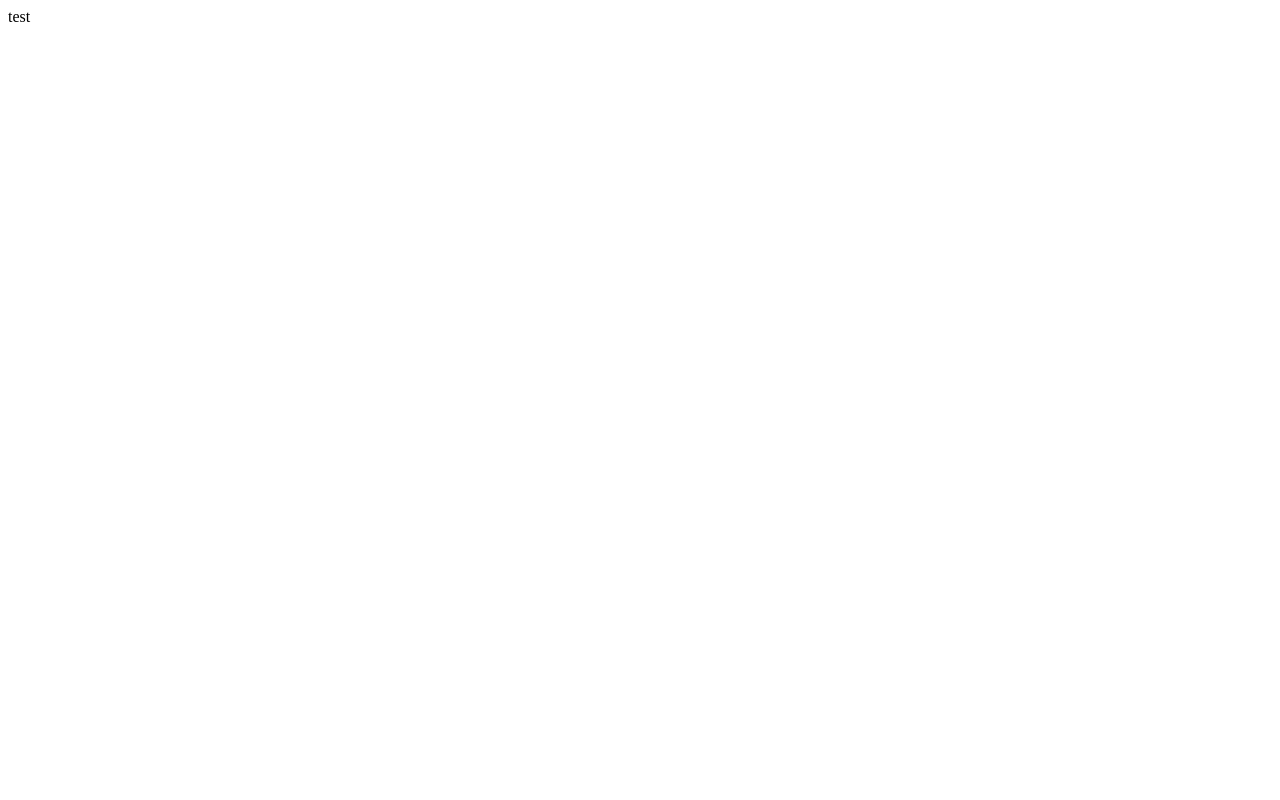
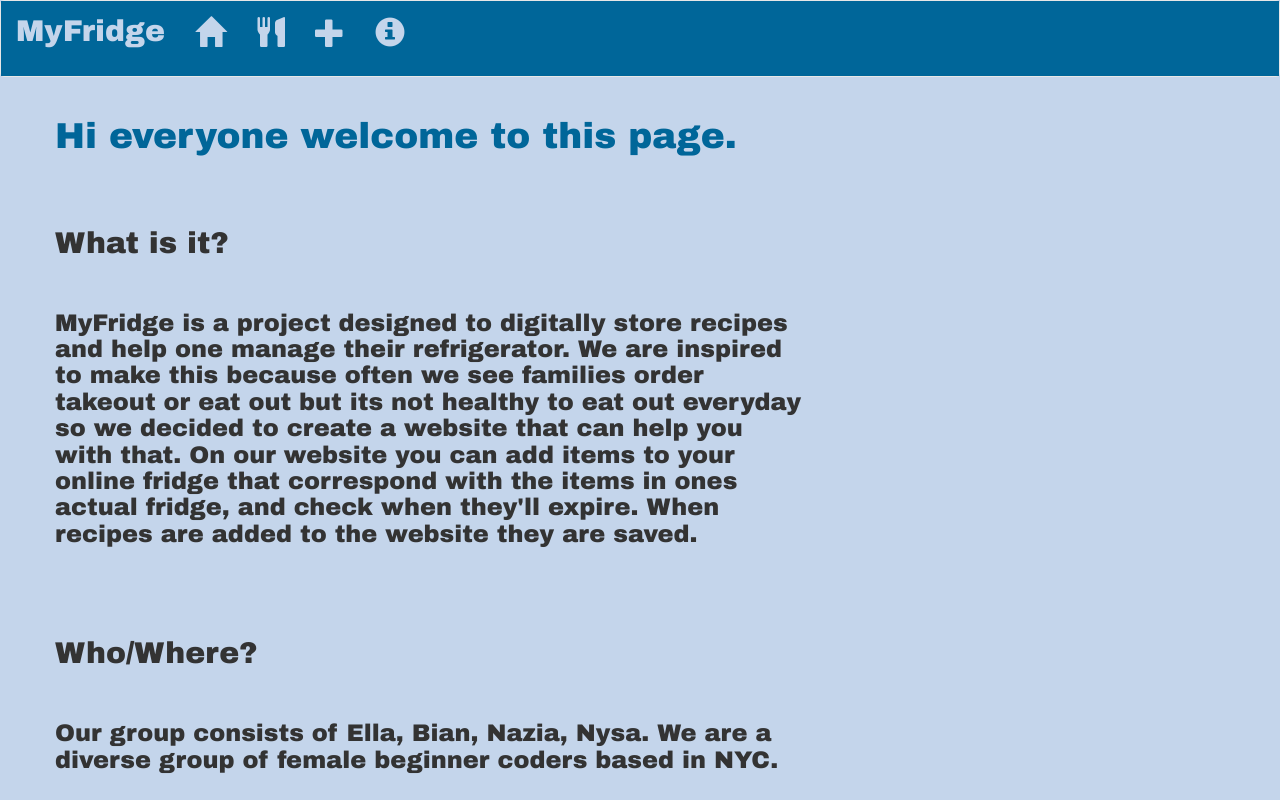
Before and after one commit to brpasiliao/GWC-My-Fridge, a Django app: page /about_us/ in a window 1280 px wide. Before the commit the page is almost empty. Run offline with Django 3.2, Linux system fonts and the light colour scheme; some libraries are stand-ins or nearby versions.

Commit message:
about page

```diff
--- a/fridge/templates/fridge/about_us.html
+++ b/fridge/templates/fridge/about_us.html
@@ -1,6 +1,15 @@
+{% extends 'fridge/base.html' %}
+
+{% block content %}
 <html>
   <body>
-    test
+    <h1>Hi everyone welcome to this page.</h1>
+    <br><br>
+    <h2>What is it?</h2><br>
+    <h3>MyFridge is a project designed to digitally store recipes and help one manage their refrigerator. We are inspired to make this because often we see families order takeout or eat out but its not healthy to eat out everyday so we decided to create a website that can help you with that. On our website you can add items to your online fridge that correspond with the items in ones actual fridge, and check when they'll expire. When recipes are added to the website they are saved.</h3><br><br><br>
+    <h2>Who/Where?</h2><br>
+    <h3>Our group consists of Ella, Bian, Nazia, Nysa. We are a diverse group of female beginner coders based in NYC.</h3>
   </body>
 
 </html>
+{% endblock %}
--- a/fridge/templates/fridge/base.html
+++ b/fridge/templates/fridge/base.html
@@ -21,6 +21,7 @@
           <!-- <li><a href="https://ellacharlottecorn.github.io/myfridge/map.html">Food Around The World</a></li> -->
           <li><a href="{% url 'recipe_new' %}"><span class="glyphicon glyphicon-plus"></span></a></li>
           <!-- <li><a href="https://ellacharlottecorn.github.io/myfridge/myProfile.html">My Profile</a></li> -->
+          <li><a href="{% url 'about_us' %}"><span class="glyphicon glyphicon-info-sign"></span></a></li>
         </ul>
       </div>
     </nav>
```
